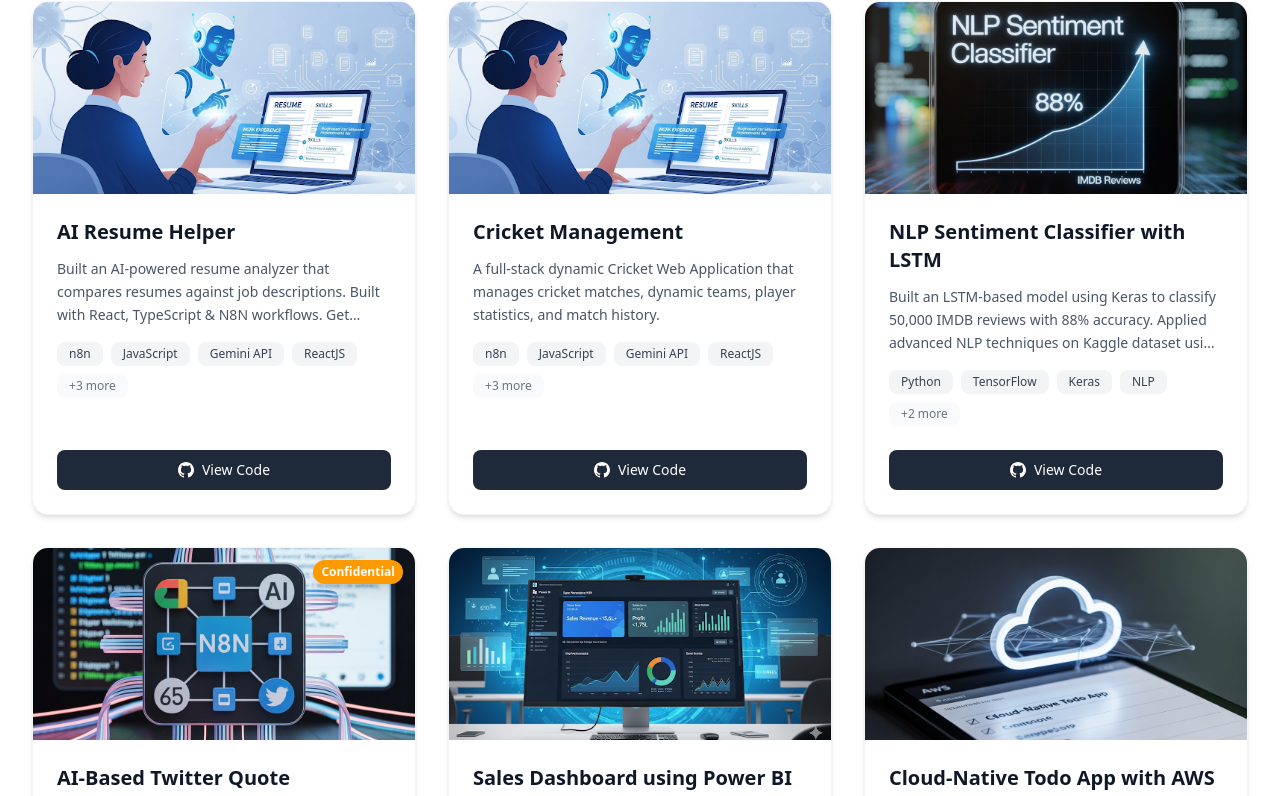
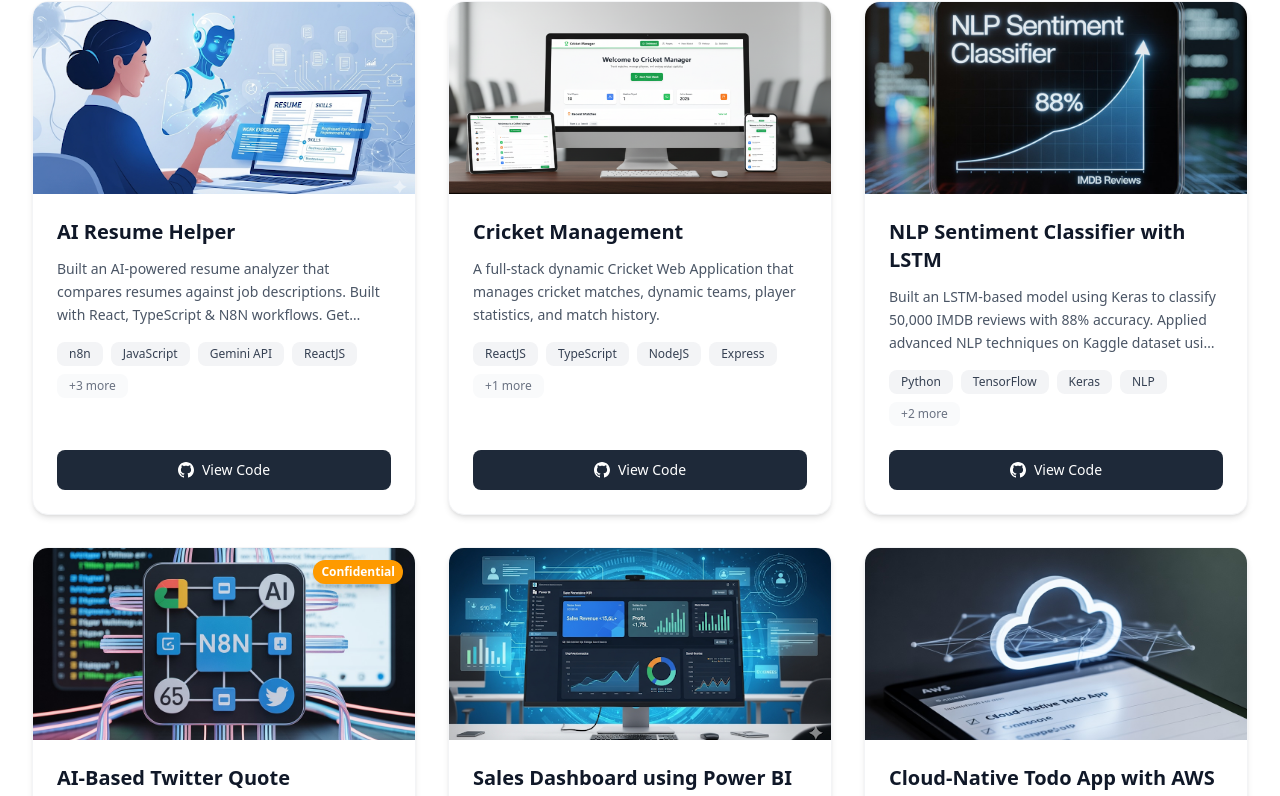
Before and after one commit to nitishb-dev/NITISH-PORTFOLIO, a React (Vite) app in the folder frontend/: page / in a window 1280 px wide. Shown: the part 2648-3444 px from the top of the page. Built offline with nearby package versions, Linux system fonts and the light colour scheme.

Commit message:
projects updated

```diff
--- a/frontend/src/components/Projects.jsx
+++ b/frontend/src/components/Projects.jsx
@@ -9,7 +9,6 @@
 import powerBIImage from "../images/powerbi.png";
 import todoImage from "../images/Todo.jpg";
 import seleniumImage from "../images/TestingPrj.png";
-import favicon from "../images/favicon.png";
 
 // Clean SVG Icons
 const ExternalLink = ({ size = 16, className = "" }) => (
@@ -101,18 +100,16 @@
       title: "Cricket Management",
       description:
         "A full-stack dynamic Cricket Web Application that manages cricket matches, dynamic teams, player statistics, and match history.",
-      image: airesumehelper,
+      image: cricketManagementImage,
       technologies: [
-        "n8n",
-        "JavaScript",
-        "Gemini API",
         "ReactJS",
-        "TailwindCSS",
-        "Text Extraction",
-        "AI Autoamtion",
+        "TypeScript",
+        "NodeJS",
+        "Express",
+        "MySQL",
       ],
-      type: "AI", //
-      githubUrl: "https://github.com/nitishb-dev/AI-Resume-Helper.git",
+      type: "Web Developement", //
+      githubUrl: "https://github.com/nitishb-dev/Cricket-Management.git",
       featured: true,
     },
     {
```
Also changed, not shown: frontend/src/images/cricketManagementImage.png.
